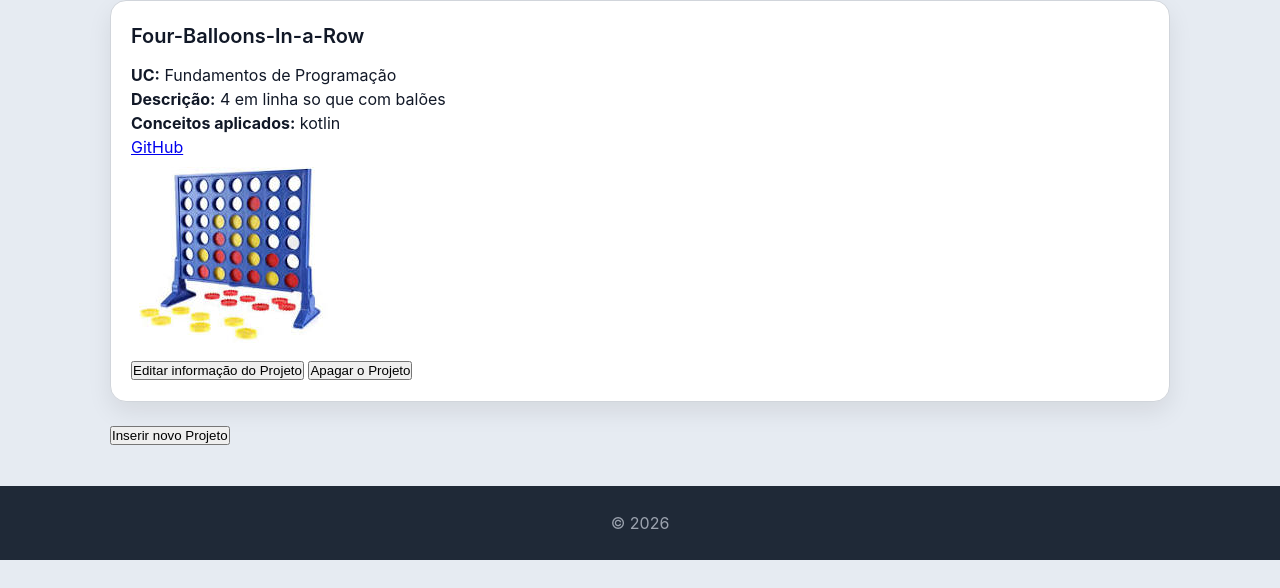
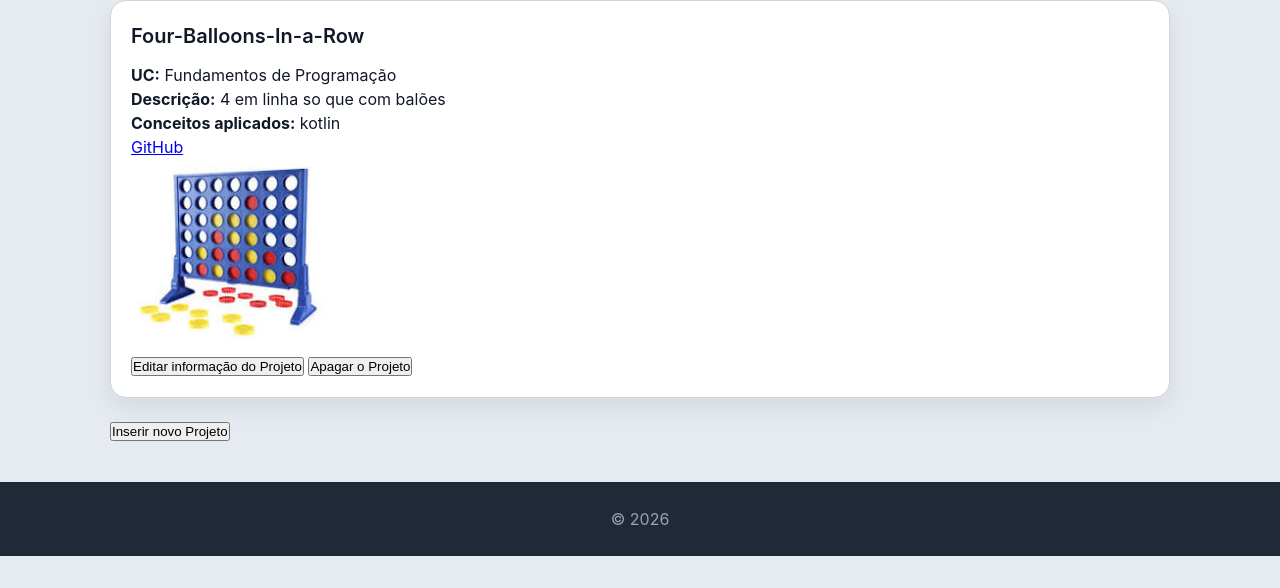
Before and after one commit to Goncalo-Mendes-a22405389/portfolio-web, a Django app: page /projetos/ in a window 1280 px wide. Shown: the part 212-800 px from the top of the page. Run offline with Django 5.2, Linux system fonts and the light colour scheme; data comes from the database, SQL or seed files in the repository; both versions use the stored data as it was after the commit.

Commit message:
AltereI o código para que as imagens dos projetos tenham um tamanho específico.

```diff
--- a/portfolio/templates/portfolio/projetos.html
+++ b/portfolio/templates/portfolio/projetos.html
@@ -29,7 +29,7 @@
             {% endif %}
 
             {% if projeto.image %}
-                <img src="{{ projeto.image.url }}" alt="{{ projeto.titulo }}">
+                <img src="{{ projeto.image.url }}" alt="{{ projeto.titulo }}" style="width: 200px; height: auto;">
             {% endif %}
 
         </section>
@@ -40,7 +40,6 @@
 
     </article>
 
-    <a href="{% url 'novo_projeto' %}"><button>Inserir novo Projeto</button></a>
 
 
     {% empty %}
@@ -49,4 +48,6 @@
 
 </section>
 
+<a href="{% url 'novo_projeto' %}"><button>Inserir novo Projeto</button></a>
+
 {% endblock %}
```
Also changed, not shown: db.sqlite3.
